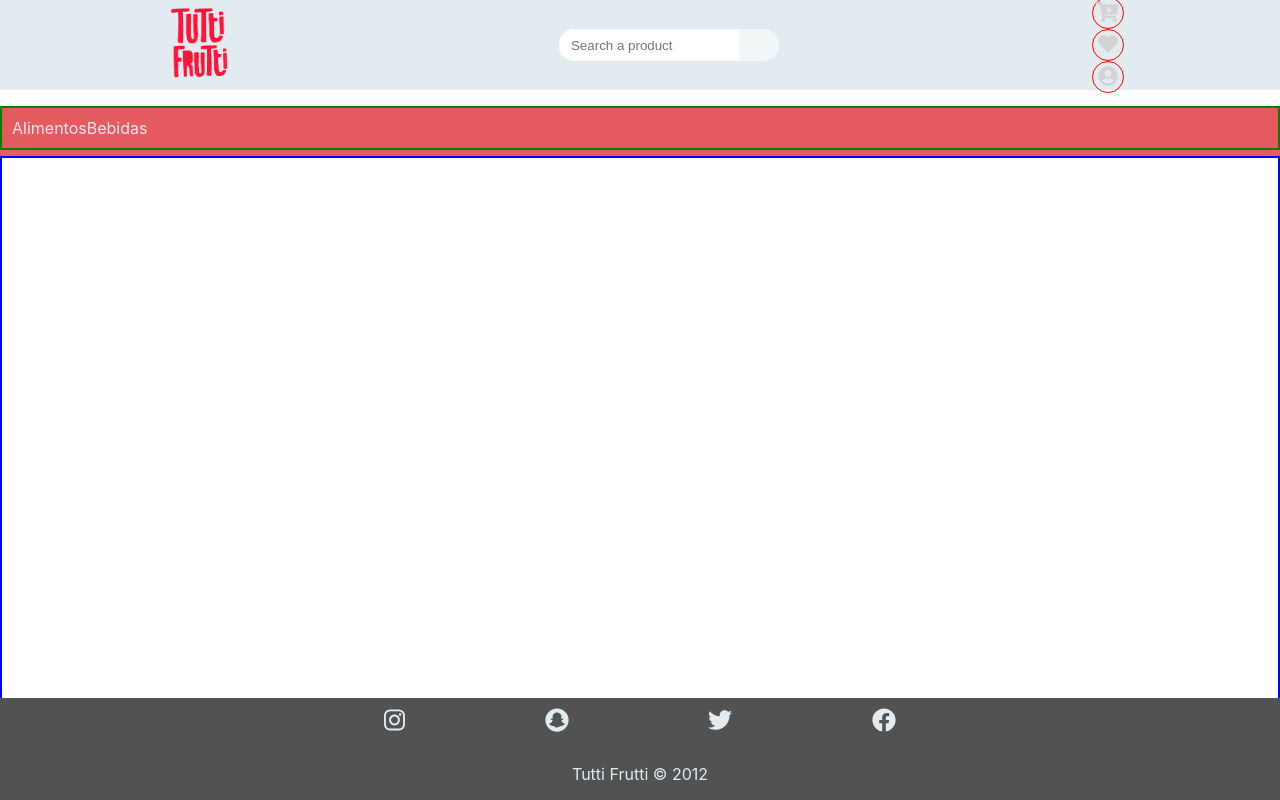
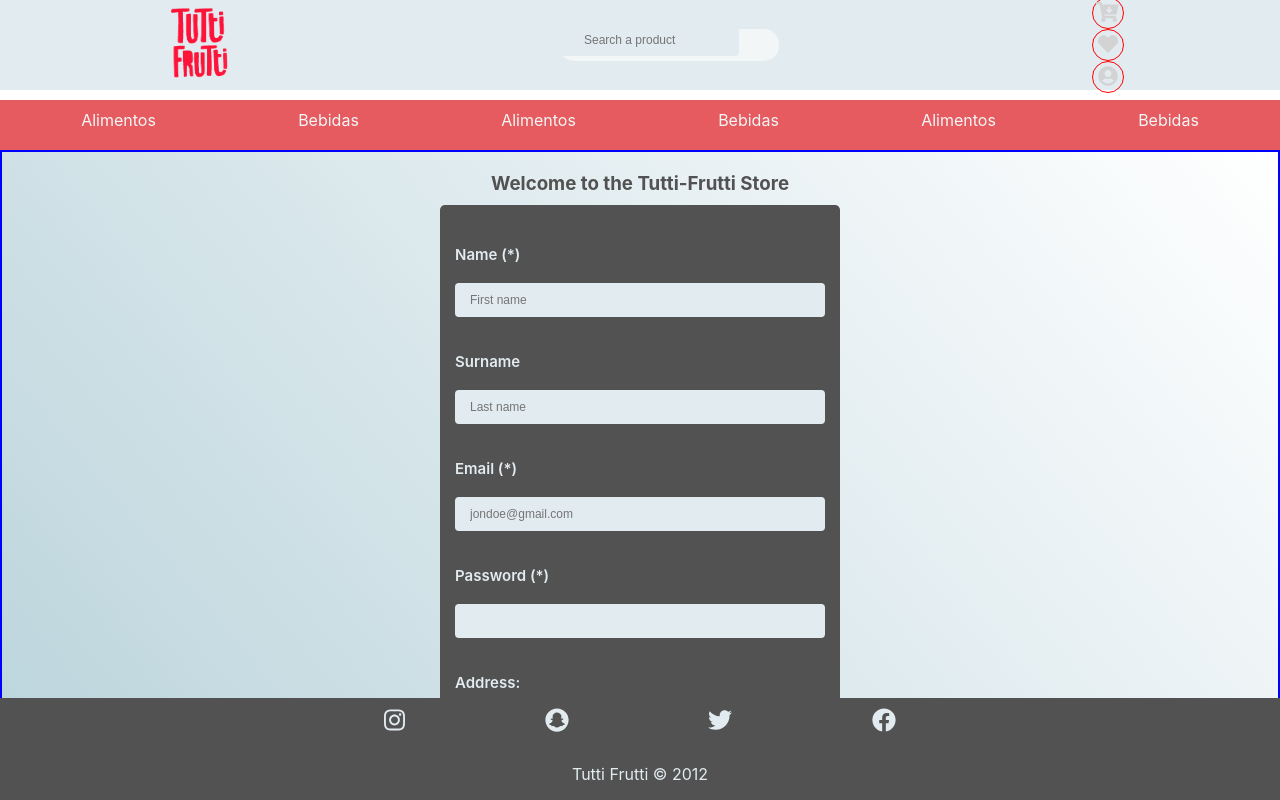
Before and after one commit to TheBridge-FullStackDeveloper/pt-sept-20-tuttifrutti-store-client, a React (Create React App) app: page /profile in a window 1280 px wide. Shown: the top 800 px of the page. Built offline with nearby package versions, Linux system fonts and the light colour scheme.

Commit message:
register css done

```diff
--- a/src/App.js
+++ b/src/App.js
@@ -10,6 +10,7 @@ import ProductList from './components/ProductList/index';
 import OrderPage from './pages/OrderPage';
 import LoginPage from './pages/Login';
 import Favorites from './pages/Favorites';
+import Register from './components/Register/Register';
 
 import './App.css';
 
@@ -29,10 +30,6 @@ function App() {
       <Header />
       <NavBar />
 
-      {/* hemos decidido quitar el título  */}
-      {/* <Header />
-      <NavBar />
-      <Footer /> */}
       <div className="main">
         <Switch>
           <Route exact path="/">
@@ -56,6 +53,7 @@ function App() {
 
           <Route exact path="/profile">
             {/* go to profile */}
+            <Register />
           </Route>
 
           <Route path="/login">
@@ -69,8 +67,6 @@ function App() {
       </div>
 
       <Footer />
-
-      {/* <Footer /> */}
     </div>
   );
 }
--- a/src/components/Footer/Footer.scss
+++ b/src/components/Footer/Footer.scss
@@ -10,7 +10,6 @@
   display: flex;
   flex-direction: column;
   align-items: center;
-
   position: fixed;
   bottom: 0;
   left: 0;
--- a/src/components/Header/Header.scss
+++ b/src/components/Header/Header.scss
@@ -8,10 +8,8 @@
   background-color: #e2ebef;
   width: 100%;
   height: 90px;
-  position: sticky;
+  position: fixed;
   top: 0;
-  // flex: 0 0 auto;
-  //display: inline-flex;
 }
 
 img {
--- a/src/components/NavBar/NavBar.jsx
+++ b/src/components/NavBar/NavBar.jsx
@@ -4,7 +4,14 @@ import './navBar.scss';
 
 // import axios from "axios"
 
-const categoriesMock = [{ name: 'alimentos' }, { name: 'bebidas' }];
+const categoriesMock = [
+  { name: 'alimentos' },
+  { name: 'bebidas' },
+  { name: 'alimentos' },
+  { name: 'bebidas' },
+  { name: 'alimentos' },
+  { name: 'bebidas' }
+];
 
 export default function NavBar() {
   const [categories, setCategories] = useState([]);
--- a/src/components/NavBar/navBar.scss
+++ b/src/components/NavBar/navBar.scss
@@ -1,17 +1,31 @@
+:root {
+  --color-offwhite-text: #f3f6f7;
+  --color-gray-background: rgb(82, 82, 82);
+  --color-red-background-NavBar: #e65b5f;
+}
+
 .category {
   background-color: #e65b5f;
-  color: #f3f6f7;
+  color: var(--color-offwhite-text);
   width: 100%;
   height: 50px;
-  position: sticky;
-  top: 0;
 }
+
 .list {
   display: flex;
   flex-direction: row;
   align-items: center;
-
+  justify-content: space-around;
   padding: 10px;
-  border: 2px solid green;
   text-transform: capitalize;
 }
+
+.list > li > a {
+  color: #f3f6f7;
+}
+.list > li > a:hover {
+  color: rgb(82, 82, 82);
+}
+.list > li > a:active {
+  color: #f3f6f7;
+}
--- a/src/components/ProductCard/index.jsx
+++ b/src/components/ProductCard/index.jsx
@@ -1,12 +1,30 @@
-import "./styles.scss";
+import { useState, useEffect } from 'react';
+import axios from 'axios';
+
+import Button from '../Button';
+
+import './styles.scss';
 
 export default function ProductCard({
   productName,
   picture,
   price,
   description,
-  brand,
+  brand
 }) {
+  const [product, setProduct] = useState([]);
+
+  // function handleAddToCart(){
+
+  //
+  //        axios.put(`http://localhost:4000/api/cart/add/:productId?quantity=X`, product)
+  //             .then(res => {
+  //                 setProduct(res.product);
+
+  //                 console.log(res.product);
+  //             });
+
+  // }
   return (
     <section className="productCard">
       {/* {pictures.map((element, index)=> <img key={index}src={element} alt={element}/> )} para varias img */}
@@ -23,6 +41,8 @@ export default function ProductCard({
       {/* TODO: FALTA LOG CONVERSION MONEDA */}
 
       <p className="productCard__cardDescription">{description}</p>
+
+      {/* <Button onClick={handleAddToCart} text="Add to Cart"/> */}
     </section>
   );
 }
--- a/src/components/Register/Register.jsx
+++ b/src/components/Register/Register.jsx
@@ -1,6 +1,8 @@
 import { useForm } from 'react-hook-form';
 
 import { errorMessage } from '../../constants/formErrors';
+
+import './Register.scss';
 
 export default function Register() {
   const {
@@ -21,13 +23,9 @@ export default function Register() {
     e.target.reset();
   };
   return (
-    <>
+    <div className="formPage">
+      <div className="form">
         <h3>Welcome to the Tutti-Frutti Store</h3>
-      <h6>
-        Please fill the fields with your data
-        <br />
-        <label>(*)Required Fields</label>
-      </h6>
 
         <form onSubmit={handleSubmit(handleFormSubmit)}>
           <label>Name (*)</label>
@@ -94,9 +92,7 @@ export default function Register() {
           {errors.password && errors.password.type === 'maxLength' ? (
             <p>{errorMessage.passwordFieldLenght}</p>
           ) : null}
-        <br />
           <label>Address:</label>
-        <br />
           <label>Street</label>
           <input
             type="text"
@@ -165,9 +161,7 @@ export default function Register() {
           {errors.phone && errors.phone.type === 'pattern' ? (
             <p>{errorMessage.integerPattern}</p>
           ) : null}
-        <br />
           <label>Payment Method Info:</label>
-        <br />
           <label>Credit Card Number</label>
           <input
             type="text"
@@ -190,7 +184,6 @@ export default function Register() {
           {errors.creditCard && errors.creditCard.type === 'minLength' ? (
             <p>{errorMessage.minCCLength}</p>
           ) : null}
-        <br />
           <label>Expiration Date (MM/YY)</label>
           <input
             type="text"
@@ -215,8 +208,8 @@ export default function Register() {
             id="yearExpirationDate"
             placeholder="29"
             {...register('yearExpirationDate', {
-            maxLength: 2,
-            minLength: 2
+              maxLength: 4,
+              minLength: 4
             })}
           />
           {errors.yearExpirationDate &&
@@ -227,10 +220,9 @@ export default function Register() {
           errors.yearExpirationDate.type === 'minLength' ? (
             <p>{errorMessage.minExpLength}</p>
           ) : null}
-        <br />
           <button type="submit">Register</button>
-        <br />
         </form>
-    </>
+      </div>
+    </div>
   );
 }
--- /dev/null
+++ b/src/components/Register/Register.scss
@@ -0,0 +1,69 @@
+:root {
+  --color--input: #e2ebef;
+  --color-gray-background: rgb(82, 82, 82);
+}
+h3 {
+  color: var(--color-gray-background);
+  padding: 10px;
+}
+.formPage {
+  background: linear-gradient(50deg, #9bc0cc, #ffffff);
+  padding: 10px;
+}
+form {
+  width: 400px;
+  margin: 0 auto;
+  height: auto;
+  padding: 15px;
+  background-color: var(--color-gray-background);
+  border-radius: 5px;
+}
+
+input {
+  background-color: var(--color--input);
+  box-sizing: border-box;
+  width: 100%;
+  border-radius: 4px;
+  border: none;
+  padding: 10px 15px;
+  margin-bottom: 10px;
+  font-size: 12px;
+}
+
+label {
+  line-height: 2;
+  text-align: left;
+  display: block;
+  margin-bottom: 13px;
+  margin-top: 20px;
+  color: var(--color--input);
+  font-size: 15px;
+  font-weight: 600;
+}
+
+button[type='submit'] {
+  color: var(--color-gray-background);
+  background-color: var(--color--input);
+  text-transform: uppercase;
+  border: none;
+  letter-spacing: 5px;
+}
+
+input[id='monthExpirationDate'] {
+  background-color: var(--color--input);
+  width: auto;
+  border-radius: 4px;
+  border: none;
+  padding: 10px 15px;
+  margin-bottom: 10px;
+  font-size: 12px;
+}
+input[id='yearExpirationDate'] {
+  background-color: var(--color--input);
+  width: auto;
+  border-radius: 4px;
+  border: none;
+  padding: 10px 15px;
+  margin-bottom: 10px;
+  font-size: 12px;
+}
--- a/src/index.css
+++ b/src/index.css
@@ -5,6 +5,8 @@ body {
     sans-serif;
   -webkit-font-smoothing: antialiased;
   -moz-osx-font-smoothing: grayscale;
+  scroll-padding-top: 100px;
+  margin: 100px auto;
 }
 
 code {
--- a/src/styles/home.scss
+++ b/src/styles/home.scss
@@ -1,4 +1,4 @@
 .main {
   border: 2px solid blue;
-  // overflow-y: scroll;
+  overflow-y: scroll;
 }
```
Lines whose indentation alone changed are shown as unchanged.
